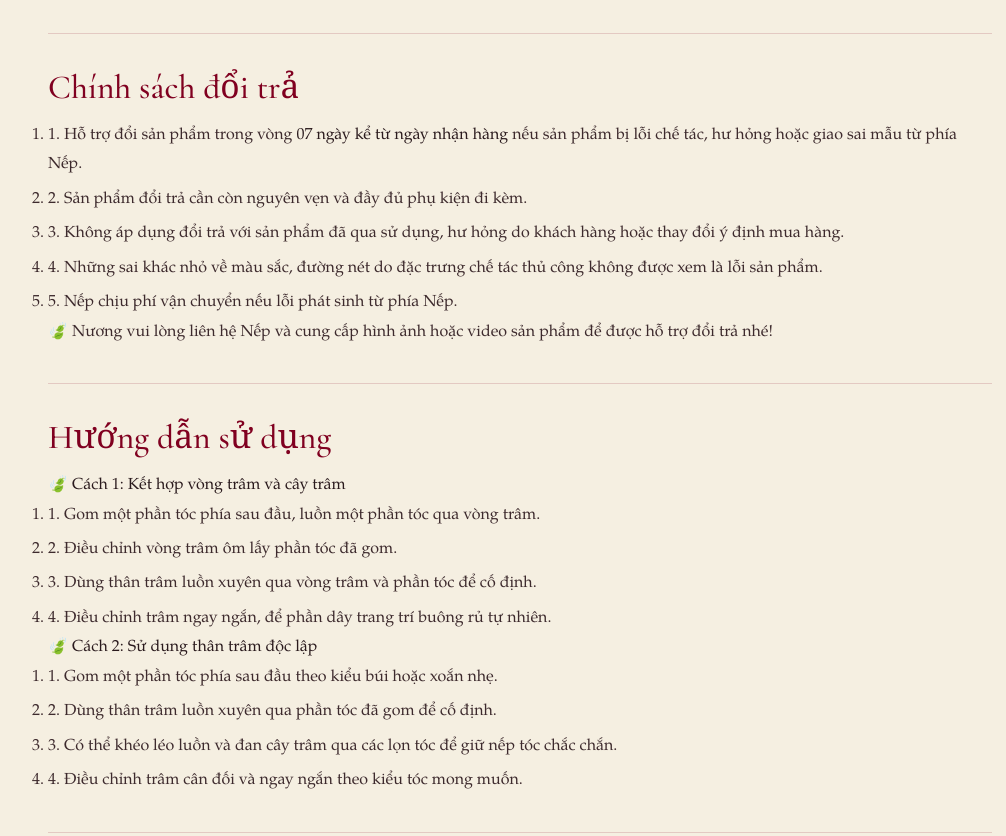
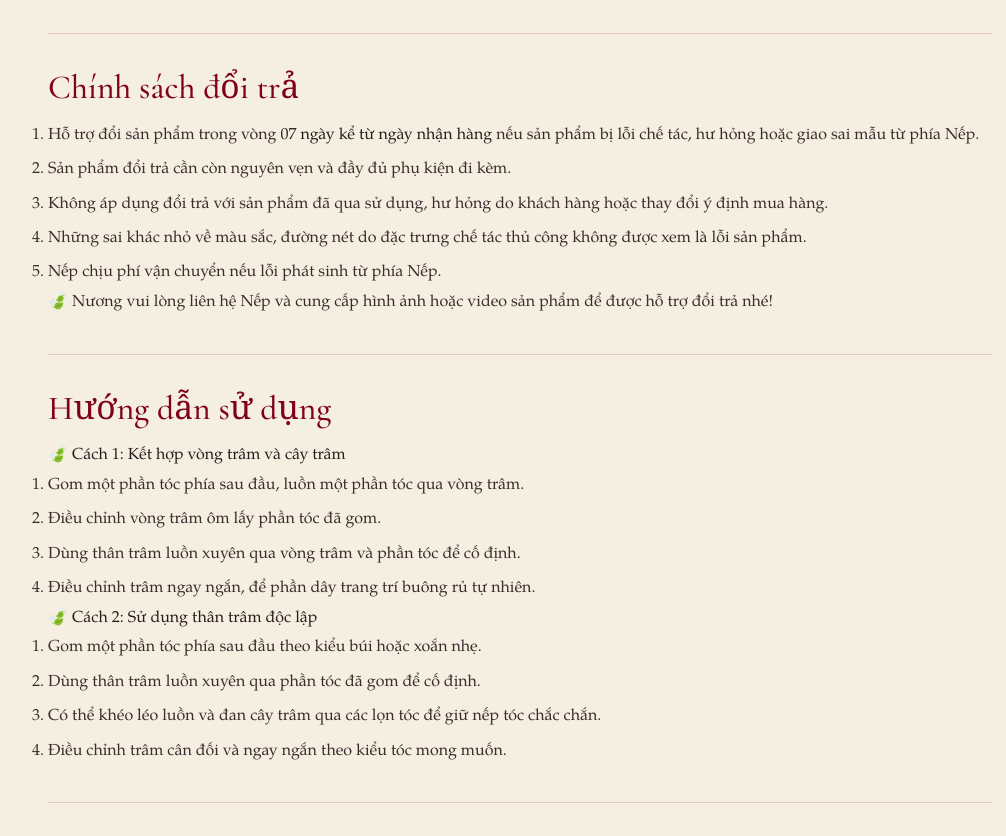
Before and after one commit to nepcaivietnam-byte/Nepcaivietnam, a plain HTML site: page chinh-sach/index.html in a window 1280 px wide. Shown: the part 1077-1913 px from the top of the page, without its empty margins (268-1274 px from the left). Drawn offline with nearby package versions, Linux system fonts and the light colour scheme.

Commit message:
Refactor return policy and usage instructions

```diff
--- a/chinh-sach/index.html
+++ b/chinh-sach/index.html
@@ -67,11 +67,11 @@
         <section id="doi-tra">
           <h2>Chính sách đổi trả</h2>
 <ol>
-  <li>1. Hỗ trợ đổi sản phẩm trong vòng <strong>07 ngày kể từ ngày nhận hàng</strong> nếu sản phẩm bị lỗi chế tác, hư hỏng hoặc giao sai mẫu từ phía Nếp.</li>
-  <li>2. Sản phẩm đổi trả cần còn nguyên vẹn và đầy đủ phụ kiện đi kèm.</li>
-  <li>3. Không áp dụng đổi trả với sản phẩm đã qua sử dụng, hư hỏng do khách hàng hoặc thay đổi ý định mua hàng.</li>
-  <li>4. Những sai khác nhỏ về màu sắc, đường nét do đặc trưng chế tác thủ công không được xem là lỗi sản phẩm.</li>
-  <li>5. Nếp chịu phí vận chuyển nếu lỗi phát sinh từ phía Nếp.</li>
+  <li>Hỗ trợ đổi sản phẩm trong vòng <strong>07 ngày kể từ ngày nhận hàng</strong> nếu sản phẩm bị lỗi chế tác, hư hỏng hoặc giao sai mẫu từ phía Nếp.</li>
+  <li>Sản phẩm đổi trả cần còn nguyên vẹn và đầy đủ phụ kiện đi kèm.</li>
+  <li>Không áp dụng đổi trả với sản phẩm đã qua sử dụng, hư hỏng do khách hàng hoặc thay đổi ý định mua hàng.</li>
+  <li>Những sai khác nhỏ về màu sắc, đường nét do đặc trưng chế tác thủ công không được xem là lỗi sản phẩm.</li>
+  <li>Nếp chịu phí vận chuyển nếu lỗi phát sinh từ phía Nếp.</li>
 </ol>
 <p>🍃 Nương vui lòng liên hệ Nếp và cung cấp hình ảnh hoặc video sản phẩm để được hỗ trợ đổi trả nhé!</p>
           </ul>
@@ -80,18 +80,18 @@
           <h2>Hướng dẫn sử dụng</h2>
 <p>🍃 <strong>Cách 1: Kết hợp vòng trâm và cây trâm</strong></p>
 <ol>
-  <li>1. Gom một phần tóc phía sau đầu, luồn một phần tóc qua vòng trâm.</li>
-  <li>2. Điều chỉnh vòng trâm ôm lấy phần tóc đã gom.</li>
-  <li>3. Dùng thân trâm luồn xuyên qua vòng trâm và phần tóc để cố định.</li>
-  <li>4. Điều chỉnh trâm ngay ngắn, để phần dây trang trí buông rủ tự nhiên.</li>
+  <li>Gom một phần tóc phía sau đầu, luồn một phần tóc qua vòng trâm.</li>
+  <li>Điều chỉnh vòng trâm ôm lấy phần tóc đã gom.</li>
+  <li>Dùng thân trâm luồn xuyên qua vòng trâm và phần tóc để cố định.</li>
+  <li>Điều chỉnh trâm ngay ngắn, để phần dây trang trí buông rủ tự nhiên.</li>
 </ol>
 
 <p>🍃 <strong>Cách 2: Sử dụng thân trâm độc lập</strong></p>
 <ol>
-  <li>1. Gom một phần tóc phía sau đầu theo kiểu búi hoặc xoắn nhẹ.</li>
-  <li>2. Dùng thân trâm luồn xuyên qua phần tóc đã gom để cố định.</li>
-  <li>3. Có thể khéo léo luồn và đan cây trâm qua các lọn tóc để giữ nếp tóc chắc chắn.</li>
-  <li>4. Điều chỉnh trâm cân đối và ngay ngắn theo kiểu tóc mong muốn.</li>
+  <li>Gom một phần tóc phía sau đầu theo kiểu búi hoặc xoắn nhẹ.</li>
+  <li>Dùng thân trâm luồn xuyên qua phần tóc đã gom để cố định.</li>
+  <li>Có thể khéo léo luồn và đan cây trâm qua các lọn tóc để giữ nếp tóc chắc chắn.</li>
+  <li>Điều chỉnh trâm cân đối và ngay ngắn theo kiểu tóc mong muốn.</li>
 </ol>
 </section>
           </ul>
```
